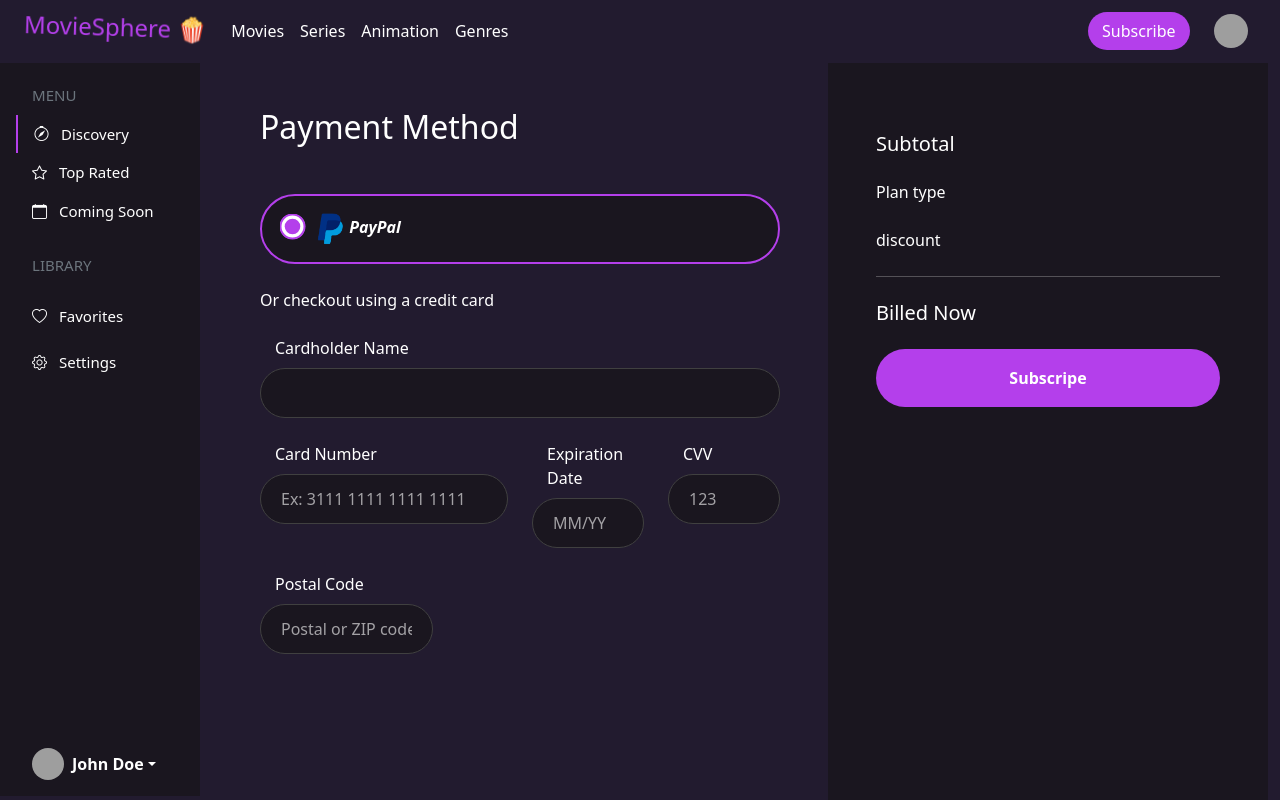
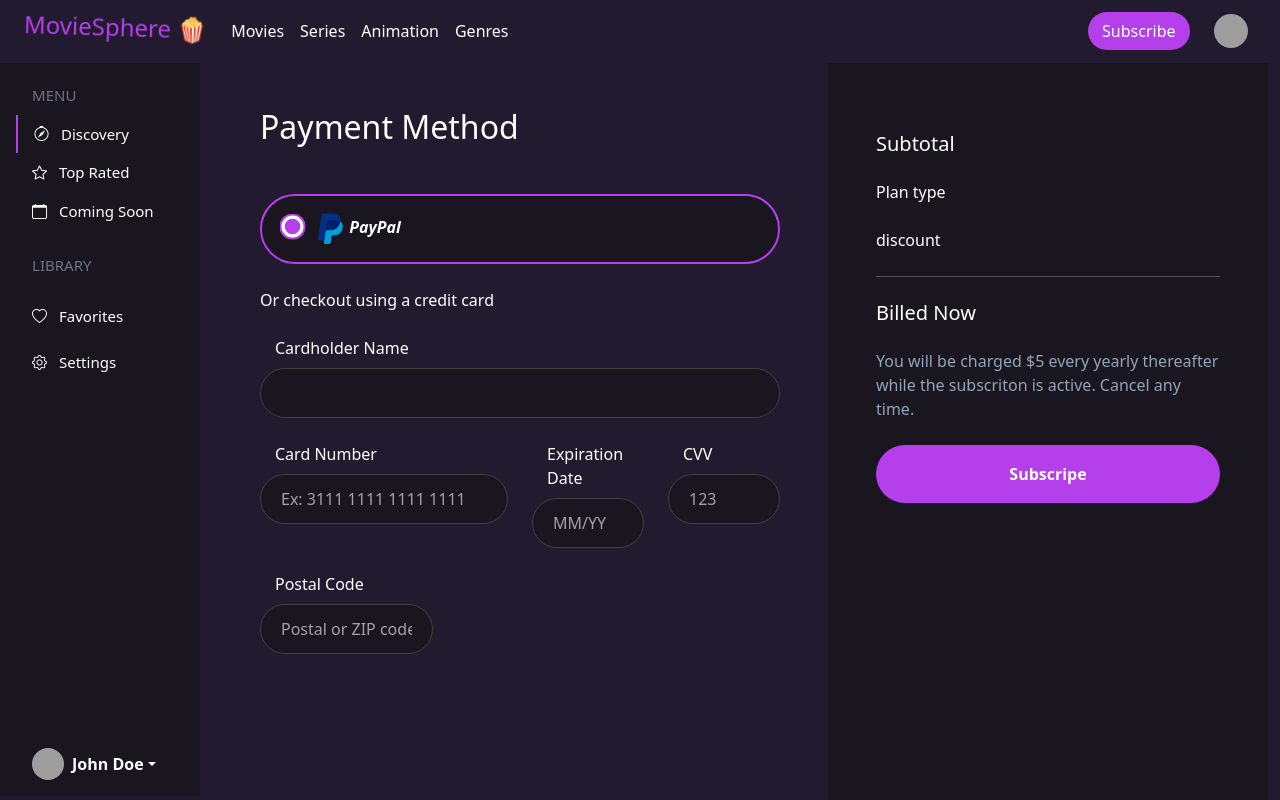
Before and after one commit to AsmaaOmarr/MovieSphere, an Angular app: page /home/payment in a window 1280 px wide. Shown: the top 800 px of the page. Built offline with nearby package versions, Linux system fonts and the light colour scheme; grey boxes are pictures that could not be loaded.

Commit message:
- Added subscribe notes

```diff
--- a/src/app/components/payment-screen/payment-screen.component.html
+++ b/src/app/components/payment-screen/payment-screen.component.html
@@ -63,10 +63,17 @@
           <hr class="bg-secondary">
           <h5 class="my-4">
             Billed Now
-            <span class="float-end">{{subscriptionPlan?.billedNow}}</span>
+            <span class="float-end fw-bold"
+              [ngStyle]="{'color': secondary}"
+            >{{subscriptionPlan?.billedNow}}</span>
           </h5>
 
-          <button class="btn p-3 fw-bold rounded-pill w-100"
+          <span class="my-4" style="color : #94A3B8;">
+            You will be charged $5 every yearly thereafter while the
+            subscriton is active. Cancel any time.
+          </span>
+
+          <button class="btn p-3 fw-bold rounded-pill w-100 my-4"
             [ngStyle]="{'background-color': secondary, 'color': 'white'}">
             Subscripe
           </button>
```
